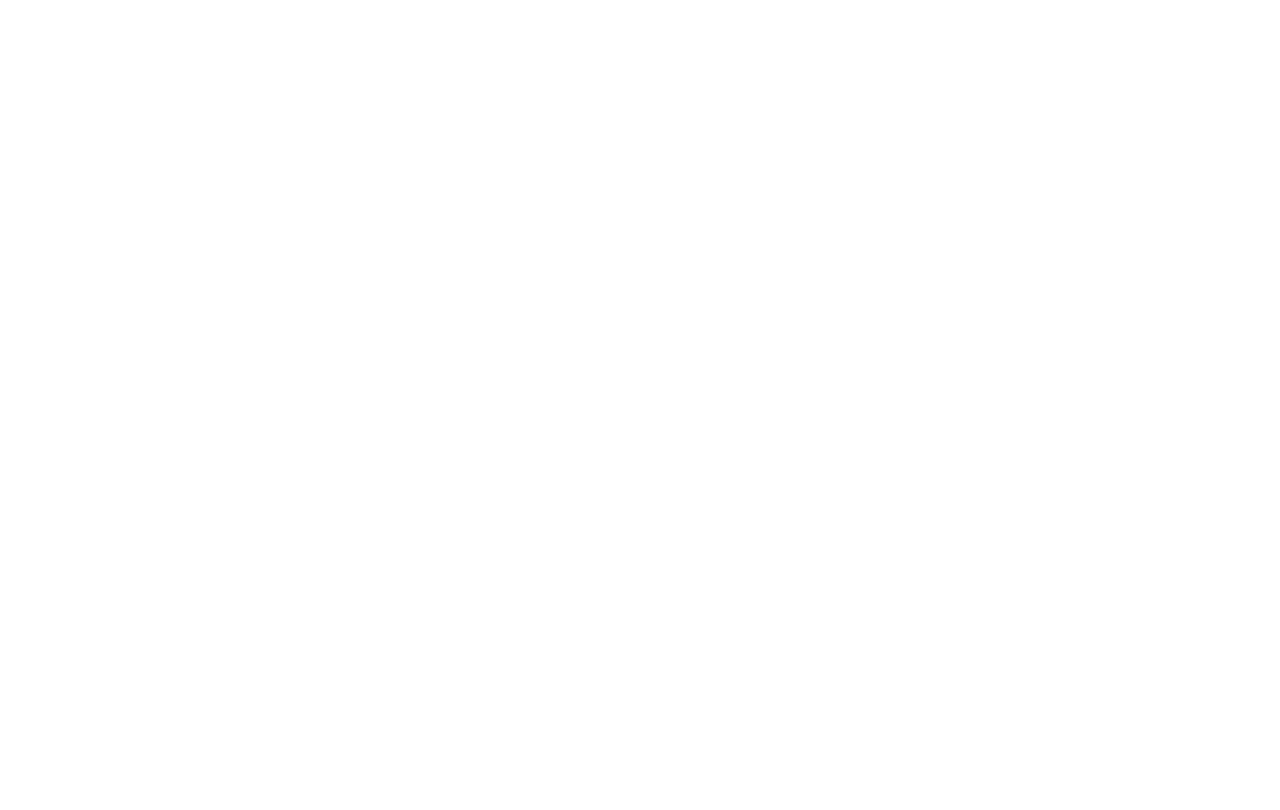
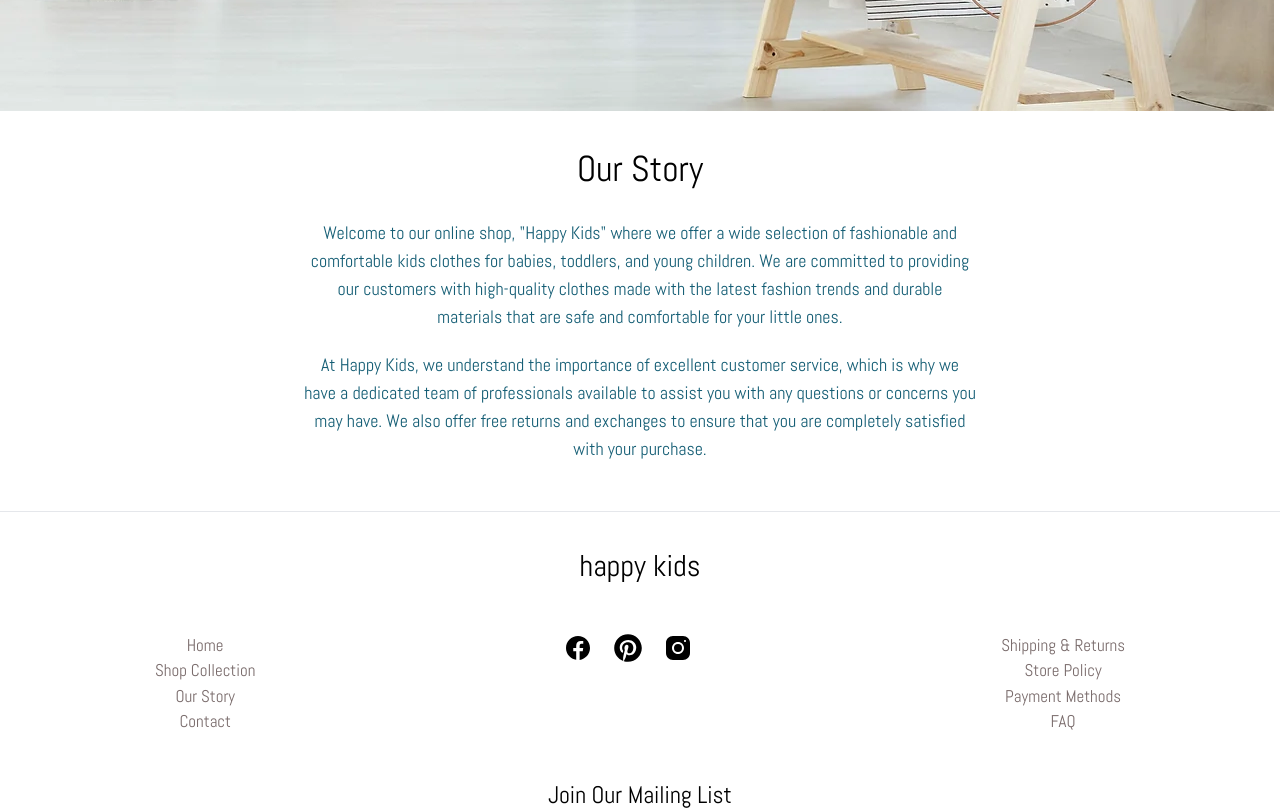
Before and after one commit to VitalinaKuzmenko/happy-kids-eshop, a React (Create React App) app: page /about in a window 1280 px wide. Before the commit this address had no page. Shown: the part 740-1550 px from the top of the page. Before the commit the page ends 800 px from the top, so only its background shows below. Built offline with nearby package versions, Linux system fonts and the light colour scheme; a web font is replaced by a local one.

Commit message:
Adding AboutPage

```diff
--- /dev/null
+++ b/src/About.js
@@ -0,0 +1,31 @@
+import React from "react";
+
+const About = () => {
+  return (
+    <div className="mb-12">
+      <img src="/About_image.webp" alt="kids room" />
+      <h1 className="text-4xl mt-7" style={{ fontFamily: "var(--p-font)" }}>
+        Our Story
+      </h1>
+      <div className="mt-5 max-w-2xl block mx-auto text-cyan-800 text-lg">
+        <p className="mb-5">
+          Welcome to our online shop, "Happy Kids" where we offer a wide
+          selection of fashionable and comfortable kids clothes for babies,
+          toddlers, and young children. We are committed to providing our
+          customers with high-quality clothes made with the latest fashion
+          trends and durable materials that are safe and comfortable for your
+          little ones.
+        </p>
+        <p>
+          At Happy Kids, we understand the importance of excellent customer
+          service, which is why we have a dedicated team of professionals
+          available to assist you with any questions or concerns you may have.
+          We also offer free returns and exchanges to ensure that you are
+          completely satisfied with your purchase.
+        </p>
+      </div>
+    </div>
+  );
+};
+
+export default About;
--- a/src/App.js
+++ b/src/App.js
@@ -3,6 +3,7 @@
 import CheckoutPage from "./pages/CheckoutPage";
 import { Routes, Route } from "react-router-dom";
 import ShopPage from "./pages/ShopPage";
+import AboutPage from "./pages/AboutPage";
 
 function App() {
   return (
@@ -11,6 +12,7 @@
         <Route path="/" element={<MainPage />} />
         <Route path="/checkout" element={<CheckoutPage />} />
         <Route path="/shop" element={<ShopPage />} />
+        <Route path="/about" element={<AboutPage />} />
       </Routes>
     </div>
   );
--- a/src/pages/AboutPage.js
+++ b/src/pages/AboutPage.js
@@ -0,0 +1,16 @@
+import React from "react";
+import Header from "../Header";
+import About from "../About";
+import Footer from "../Footer";
+
+const ShopPage = () => {
+  return (
+    <>
+      <Header />
+      <About />
+      <Footer />
+    </>
+  );
+};
+
+export default ShopPage;
```
Also changed, not shown: public/About_image.webp (added).
